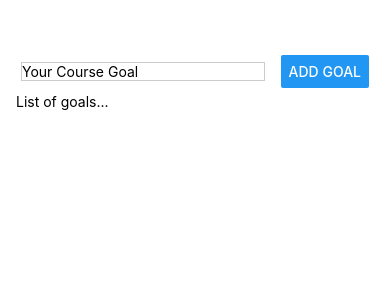
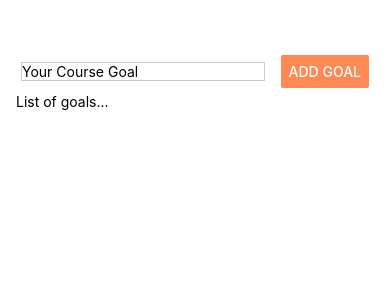
Before and after one commit to KennedyMungai/HelloReactNative, a React Native app: screen / in a window 390 px wide. Shown: the top 300 px of the page. Built offline with nearby package versions, Linux system fonts and the light colour scheme.

Commit message:
Made the Add Goal button orange

```diff
--- a/App.js
+++ b/App.js
@@ -9,7 +9,7 @@ export default function App() {
 					placeholder='Your Course Goal'
 					style={styles.textInput}
 				/>
-				<Button title='Add Goal' />
+				<Button title='Add Goal' color={'#ff8855'} />
 			</View>
 			<View>
 				<Text>List of goals...</Text>
```
